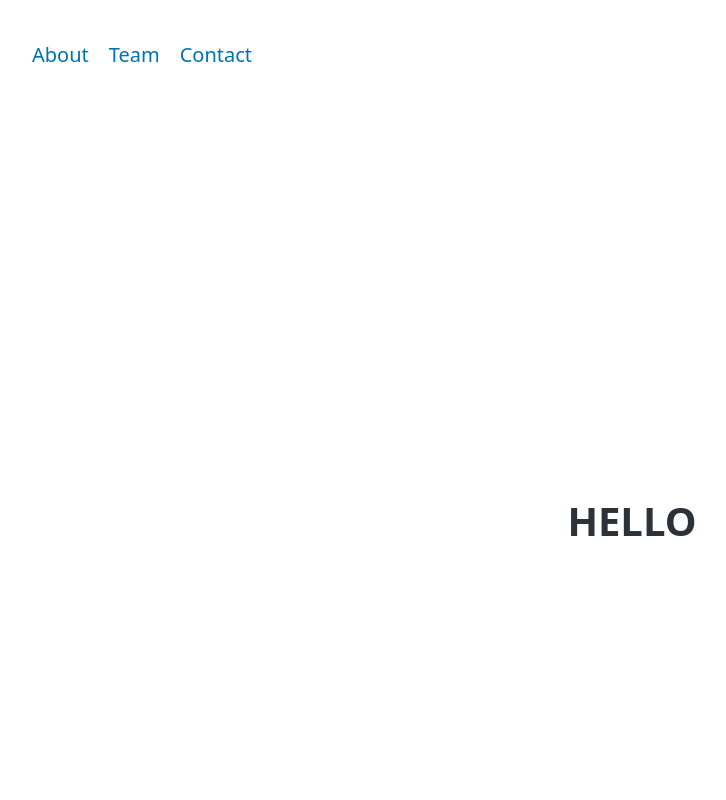
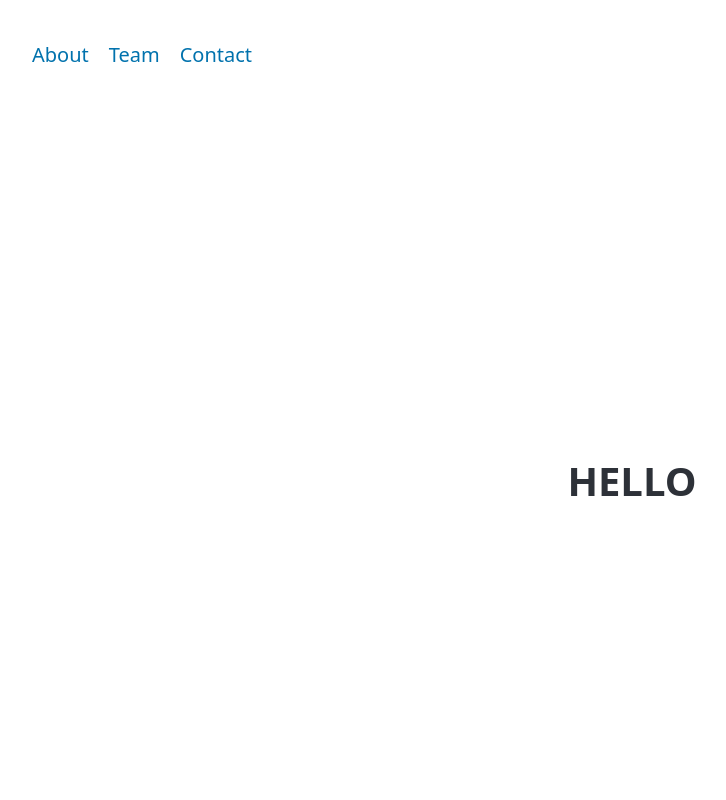
Before and after one commit to EGI-dev/EGI-dev.github.io, a plain HTML site: page index.html in a window 1280 px wide. Shown: the top 800 px of the page, without its empty margins (8-734 px from the left). Drawn offline with nearby package versions, Linux system fonts and the light colour scheme; files that its build step writes are made by us from their sources.

Commit message:
edit hello

```diff
--- a/index.html
+++ b/index.html
@@ -10,8 +10,8 @@
             display: flex;
             justify-content: center;
             align-items: center;
-            height: 100vh;
-            font-size: 10rem; /* Adjust the size as needed */
+            height: 90vh;
+            font-size: 8rem; /* Adjust the size as needed */
             text-align: center;
         }
     </style>
```
